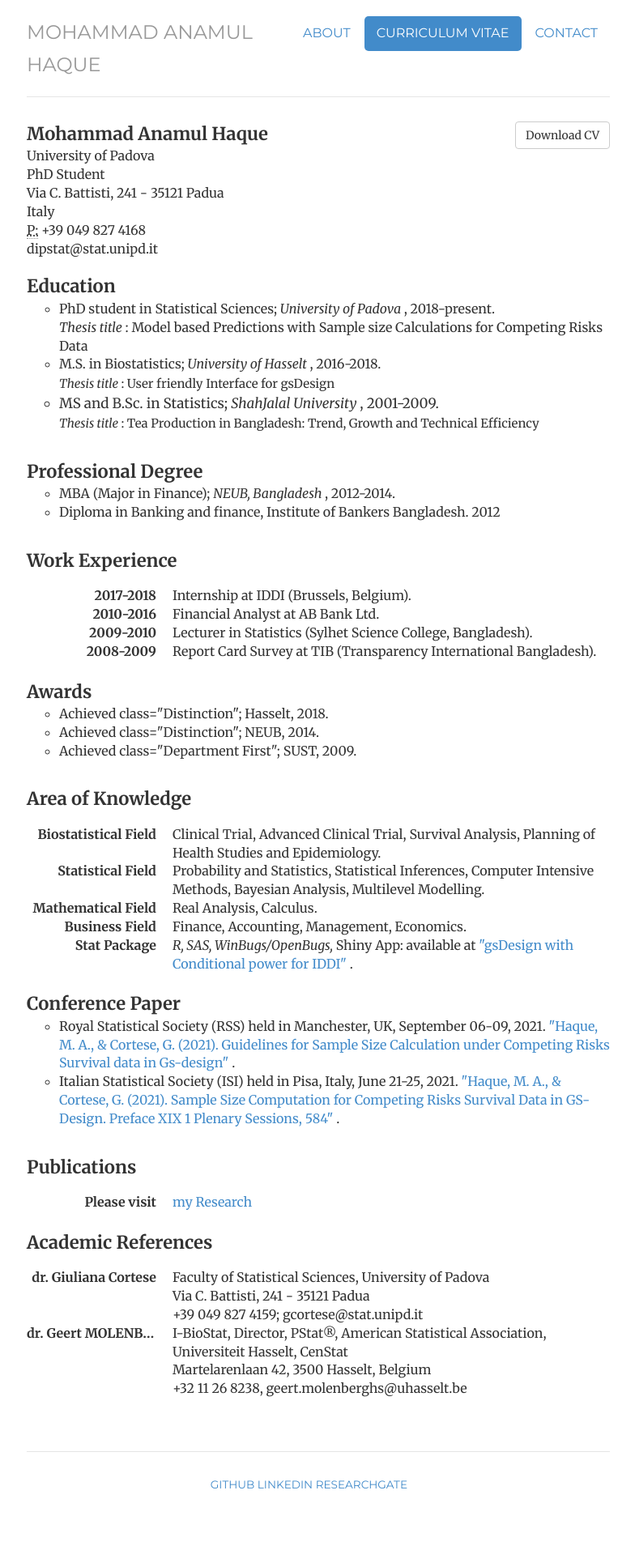
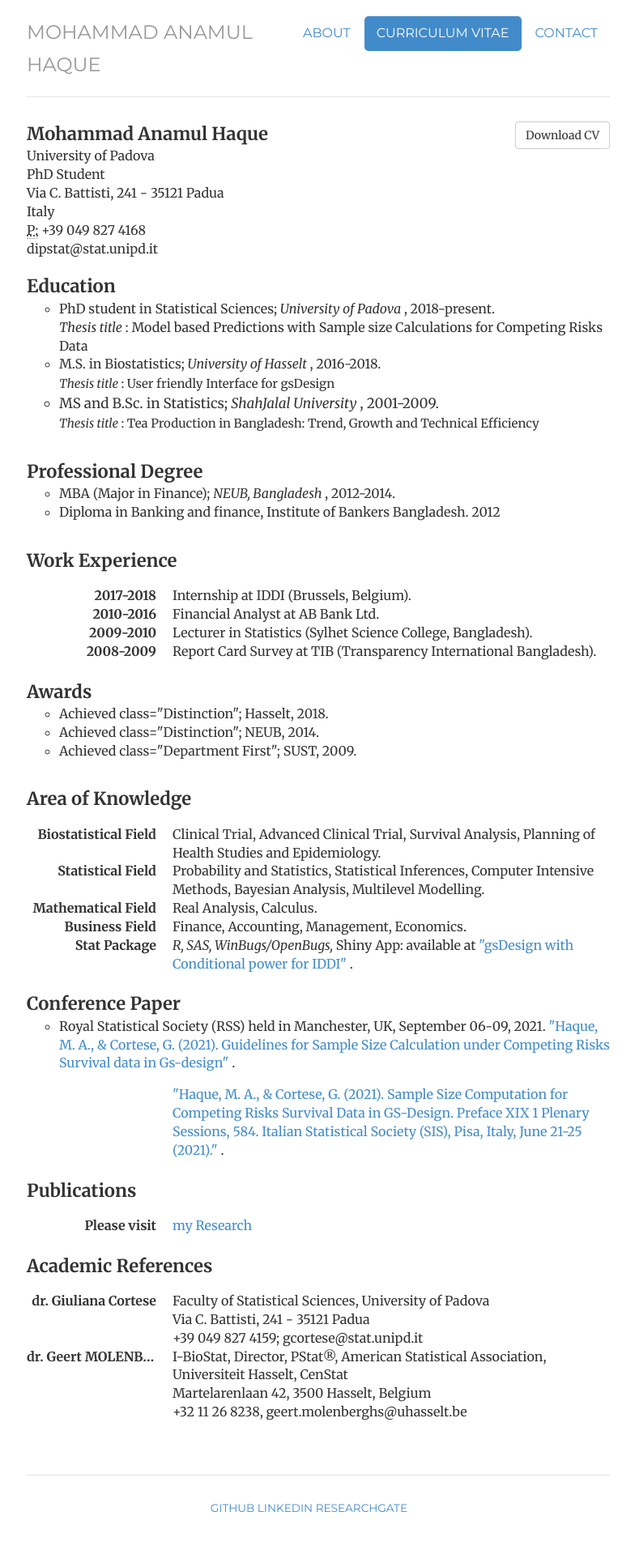
Before and after one commit to haquemdanamul/haquemdanamul, a Jekyll site: the page built from resume/index.html, in a window 1280 px wide. Shown: the whole page at 81% size, without its empty margins (247-1031 px from the left). Built offline with Jekyll 4.4.1, drawn with Linux system fonts in a browser that asks for light colours; nearby versions of some CDN libraries; library files that are not in the unit come from our copies; before the commit the page ends 1885 px from its top, so only the background shows below that.

Commit message:
Update index.html

```diff
--- a/resume/index.html
+++ b/resume/index.html
@@ -82,9 +82,13 @@ description: Contact information for Mohammad Anamul Haque, a Statistician, Bios
 <ul style="list-style-type:circle;">
 <li> Royal Statistical Society (RSS) held in Manchester, UK, September 06-09, 2021. <a href="https://virtual.oxfordabstracts.com/#/event/public/1880/submission/86">
 	"Haque, M. A., & Cortese, G. (2021). Guidelines for Sample Size Calculation under Competing Risks Survival data in Gs-design" </a>.  </li>
-<li> Italian Statistical Society (ISI) held in Pisa, Italy, June 21-25, 2021. <a href="file:///C:/Users/enams/Downloads/pearson-sis-book-2021-parte-1.pdf">
-	"Haque, M. A., & Cortese, G. (2021). Sample Size Computation for Competing Risks Survival Data in GS-Design. Preface XIX 1 Plenary Sessions, 584" </a>. </li>
 </ul>
+<dl class="dl-horizontal">
+	<dd> <a href="file:///C:/Users/enams/Downloads/pearson-sis-book-2021-parte-1.pdf">
+	"Haque, M. A., & Cortese, G. (2021). Sample Size Computation for Competing Risks Survival Data in GS-Design. Preface XIX 1 Plenary Sessions, 584.
+		Italian Statistical Society (SIS), Pisa, Italy, June 21-25 (2021)." </a>. </li>
+	</dd>
+</d1>
 <br>
 
 <b style="font-size:22px"> Publications </b>
```
